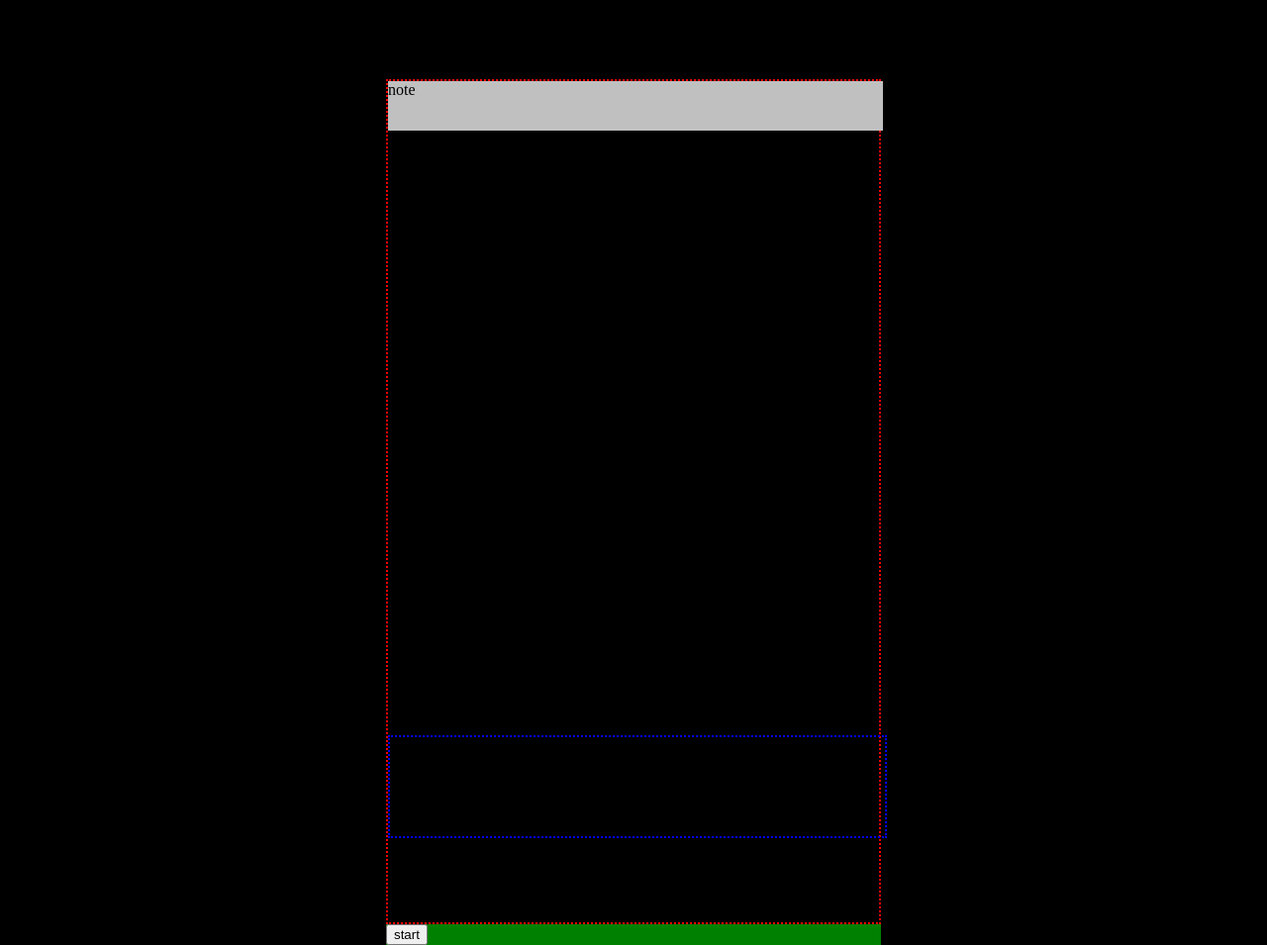
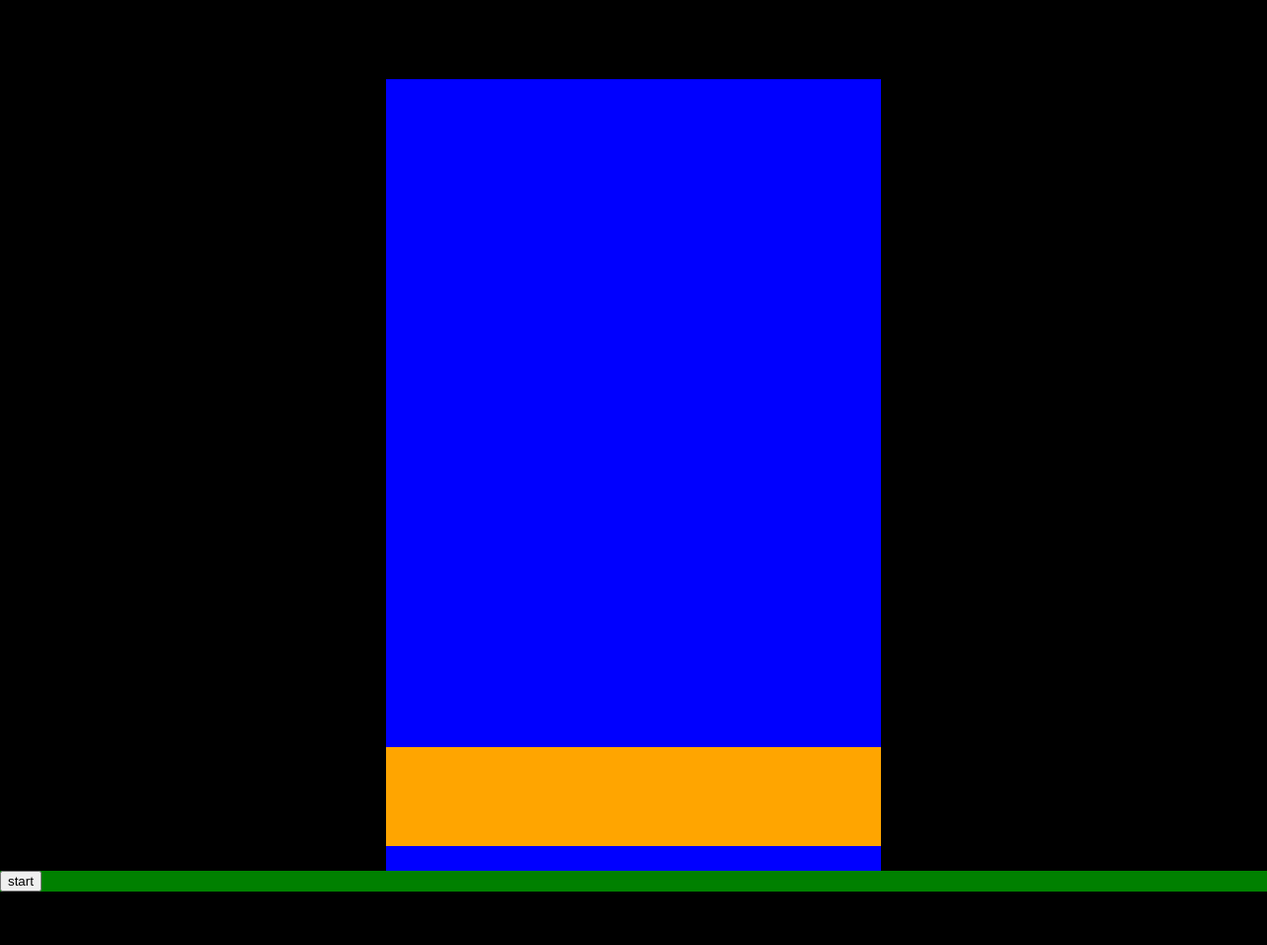
Before and after one commit to DaveMitten/wdi-project-1, a PHP site: page / in a window 1280 px wide. Shown: the whole page at 99% size. After the commit the page ends 901 px from the top, so only its background shows below. Run offline with PHP 8.4, Linux system fonts and the light colour scheme; some libraries are stand-ins or nearby versions.

Commit message:
refactored with Rane after attempt at creating divs through jquery unnessarily

```diff
--- a/css/main.css
+++ b/css/main.css
@@ -1,33 +1,70 @@
+* {
+  box-sizing: border-box;
+}
+
 body {
   background-color: black;
+  margin: 0 auto;
+}
+
+.gameBoard {
+  background: red;
+  margin: 0 auto;
   height: 800px;
   width: 500px;
-  margin: 0px auto;
 }
+
 .runway {
-  /*background-color: red;*/
-  border: 2px dotted red;
-  height: 850px;
+  background-color: blue;
+  height: 800px;
+  width: 500px;
   position: relative;
+}
 
-}
- .note {
+.note {
   background-color: silver;
-  /*border: 2px*/
   height: 50px;
   width: 500px;
   position: absolute;
 }
 
-.end {
-  /*background-color: blue;*/
+.runway .end {
+  width: 500px;
+  height: 100px;
+  position: absolute;
+  bottom: 25px;
+  background: orange;
+}
+
+
+
+/*.score {
+  border:2px dotted deeppink;
+}*/
+/*.runway {
+  background-color: red;
+  border: 2px dotted red;
+  height: 850px;
+  position: relative;
+
+}*/
+ /*.note {
+  background-color: silver;
+  border: 2px
+  height: 50px;
+  width: 500px;
+  position: absolute;
+}*/
+
+/*.end {
+  background-color: blue;
   border: 2px dotted blue;
 
   position: absolute;
   bottom: 10%;
   height: 100px;
   width: 500px;
-}
+}*/
 
 .buttons{
   background-color: green;
--- a/index.html
+++ b/index.html
@@ -8,32 +8,18 @@
   src="https://code.jquery.com/jquery-3.2.1.js"
   integrity="sha256-DZAnKJ/6XZ9si04Hgrsxu/8s717jcIzLy3oi35EouyE="
   crossorigin="anonymous"></script>
-  <script src="js/app.js" type="text/javascript">
-
-  </script>
+  <script src="js/app.js" type="text/javascript"></script>
 </head>
 <body>
   <h1>/*GuITer Hero-ku*/</h1>
-
-  <div class="runway">
-
-    <div class="note">
-      note
+  <div class="gameBoard">
+    <div class="score"></div>
+    <div class="runway">
+      <div class="end"></div>
     </div>
-    <div class="end" value="50">
-      end
-    </div>
-
-
   </div>
-
-  <div class= "buttons">
-    <button class= "start">
-      start
-    </button>
-
+  <div class="buttons">
+    <button class="start">start</button>
   </div>
-
-<!-- </div> -->
 </body>
 </html>
--- a/js/app.js
+++ b/js/app.js
@@ -1,33 +1,70 @@
 // console.log('hi');
 $(document).ready(function(){
-  const note = $('.note');
-  const start = $('.start');
-  const end = $('.end');
-  let playerScore = [];
+  // $('body').append('<div class="runway"></div>');
+  // $('body').append('<div class="end"></div>');
+  // $('body').append('<div class= "buttons"></div>');
+  // $('body').append('<div class="score">score</div>');
+  // // $buttons.append('<button class= "start">start</button>');
 
-  //push note div value to array
 
-  end.on('click', function(){
-    console.log(end.on());
-    if(note.position().top > 700 && note.position().top < 800){
-      alert(true);
-      console.log(note.position().top);
-    }else {
-      alert(false);
-    }
-  });
+  // const $buttons = $('.buttons');
+  const $runway = $('.runway');
+  const $start = $('.start');
+  const $end = $('.end');
+  const $playerScore = [];
+//added the css into js now but i seem to have lost the position style and when i generate a new div under the class of note, the runway and note div bind and animate togeter. I want the note to animate individually.
+  // $runway.css({
+  //   'border': '2px dotted red',
+  //   'height': '850px',
+  //   'position': 'relative'});
+  // $end.css({
+  //   'border': '2px dotted blue',
+  //   'position': 'absolute',
+  //   'bottom': '10%',
+  //   'height': '100px',
+  //   'width': '500px'
+  // });
+
+
+
+
 
   // this will start the game
-  start.click(function (){
-
-
-    note.animate({'top': '+=800px'}, 2000, function(){
-      if(note.position().top === 800){
-        note.remove();
+  $start.click(function (){
+    const $note = $('<div class="note"></div>');
+    $runway.append($note);
+    // const $note = $runway.append('<div class="note">note</div>');
+    // $note.css({
+    //   'background-color': 'silver',
+    //   /*border: 2px*/
+    //   'height': '50px',
+    //   'width': '500px',
+    //   'position': 'absolute'}
+    // );
+    $note.animate({'top': '+=810px'}, 2000, function(){
+      if($note.position().top > 800){
+        $note.remove();
       }
     });
 
 
+
+    //this allows ou to click on end and add
+
+    $end.on('click', function(){
+      // console.log(end.on());
+      if($note.position().top > 665 && $note.position().top < 765){
+        // alert(true);
+        console.log($note.position().top);
+        $playerScore.push('50');
+        alert($playerScore);
+        $note.remove();
+      }else {
+        // alert(false);
+        $note.remove();
+        alert('bad move');
+      }
+    });
 
 
 
@@ -141,3 +178,27 @@ $(document).ready(function(){
 
 
 // console.log('startDescent');
+
+
+
+$(init);
+
+let difficulty = 1000;
+
+
+function init() {
+  $('.start').on('click', startGame);
+}
+
+function startGame() {
+  setInterval(appendNote, difficulty)
+}
+
+function appendNote() {
+  const $note = $('<div class="note"></div>');
+  $runway.append($note);
+  animateNote($note);
+}
+
+function animateNote(note) {
+}
```
Also changed, not shown: README.md, js/jsold.js (added), 1 other file.
